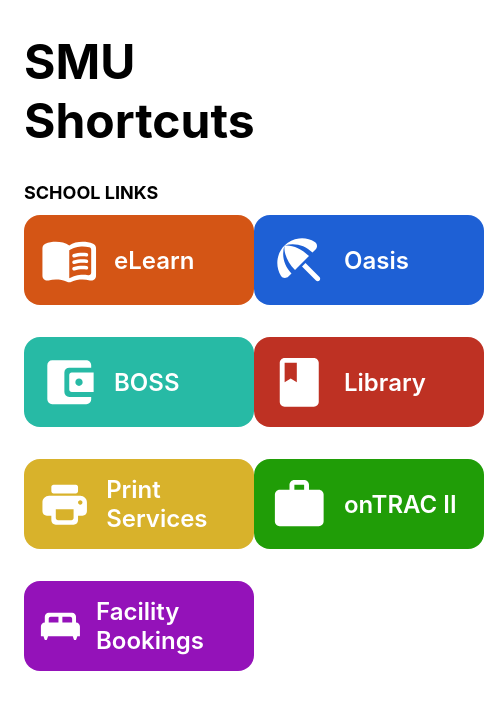
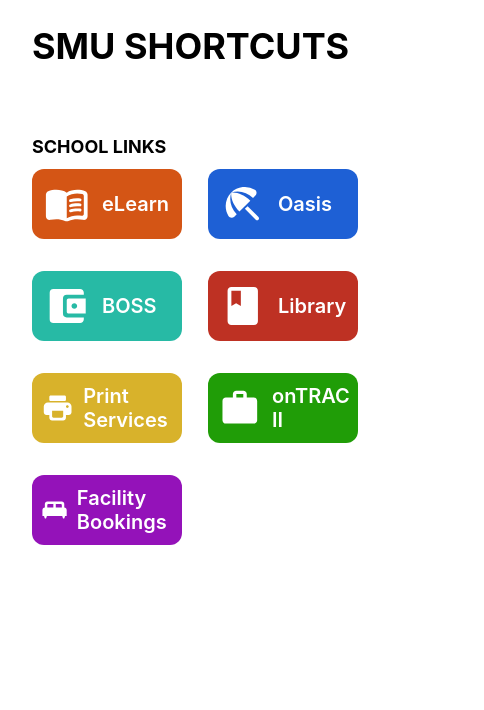
Before and after one commit to alphatrl/classmaid, a React (Create React App) app: page / in a window 390 px wide. Shown: the top 710 px of the page, 484 px wide, since content can reach past the window. Built offline with nearby package versions, Linux system fonts and the light colour scheme.

Commit message:
Improve Mobile Responsiveness

```diff
--- a/src/App.scss
+++ b/src/App.scss
@@ -1,10 +1,15 @@
 .App {
   padding-left: 10%;
   padding-right: 10%;
+  background-color: white;
 }
 
-.Header {
+.Hhader {
   font-size: 1.5em;
+}
+
+.schoolNav {
+  padding-top: 32px;
 }
 
 body {
@@ -16,22 +21,25 @@ body {
   -moz-osx-font-smoothing: grayscale;
 }
 
-code {
-  font-family: source-code-pro, Menlo, Monaco, Consolas, 'Courier New',
-    monospace;
-}
+// Mobile Friendly
 
-// Mobile Friendly
-@media (max-width: 700px) {
+@media (max-width: 800px) {
   .App {
-    padding-left: 16px;
-    padding-right: 16px;
+    padding-left: 32px;
+    padding-right: 32px;
   }
 }
 
-@media (max-width: 800px) {
+// @media (max-width: 720px) {
+//   .App {
+//     padding-left: 16px;
+//     padding-right: 16px;
+//   }
+// }
+
+@media (max-width: 350px) {
   .App {
-    padding-left: 24px;
-    padding-right: 24px;
+    padding-left: 8px;
+    padding-right: 8px;
   }
 }
--- a/src/App.tsx
+++ b/src/App.tsx
@@ -7,11 +7,11 @@ export const App: React.FC = () => {
 
   return (
     <div className="App">
-      <header className="Header">
+      <header className="header">
         <h1>SMU Shortcuts</h1>
       </header>
 
-      <main className="SchoolNav">
+      <main className="schoolNav">
         <CardList data={school_links} title={'School Links'} />
       </main>
     </div>
--- a/src/components/Card/styles.scss
+++ b/src/components/Card/styles.scss
@@ -22,8 +22,68 @@
 }
 
 .label {
-  height: auto;
   font-size: 24px;
   font-weight: 600;
   color: white;
 }
+
+/* Mobile Friendly */
+
+@media (max-width: 720px) {
+  .card {
+    border-radius: 12px;
+    width: 150px;
+  }
+
+  .imageView {
+    display: flex;
+    align-items: center;
+    justify-content: center;
+    width: 70px;
+    height: 70px;
+  }
+
+  .label {
+    font-size: 20px;
+  }
+}
+
+
+@media (max-width: 375px) {
+  .card {
+    border-radius: 12px;
+    width: 150px;
+  }
+
+  .imageView {
+    display: flex;
+    align-items: center;
+    justify-content: center;
+    width: 70px;
+    height: 70px;
+  }
+
+  .label {
+    font-size: 20px;
+  }
+}
+
+@media (max-width: 350px) {
+  .card {
+    border-radius: 12px;
+    width: 140px;
+    height: 100px;
+  }
+
+  .imageView {
+    display: flex;
+    align-items: center;
+    justify-content: center;
+    width: 50px;
+    height: 50px;
+  }
+
+  .label {
+    font-size: 20px;
+  }
+}
--- a/src/components/CardList/styles.scss
+++ b/src/components/CardList/styles.scss
@@ -6,7 +6,6 @@
   text-transform: uppercase;
   font-weight: bold;
   font-size: 18px;
-
   padding-bottom: 12px;
 }
 
@@ -32,8 +31,28 @@
   }
 }
 
-@media (max-width: 845px) {
+// @media (max-width: 750px) {
+//   .list {
+//     grid-template-columns: repeat(3, 1fr);
+
+//   }
+// }
+
+@media (max-width: 720px) {
   .list {
-    grid-template-columns: repeat(2, 1fr);
+    // display: flex;
+    // flex-direction: row;
+    // flex-wrap: wrap;
+    // justify-content: space-between;
+    grid-template-columns: repeat(3, 1fr);
   }
 }
+
+@media (max-width: 450px) {
+  .list {
+    display: flex;
+    flex-direction: row;
+    flex-wrap: wrap;
+    justify-content: space-between;
+  }
+}
--- a/src/images/icons.tsx
+++ b/src/images/icons.tsx
@@ -109,3 +109,57 @@ Book.defaultProps = {
   height: 'auto',
   width: 'auto',
 };
+
+Umbrella.defaultProps = {
+  fill: 'black',
+  height: 'auto',
+  width: 'auto',
+};
+
+Wallet.defaultProps = {
+  fill: 'black',
+  height: 'auto',
+  width: 'auto',
+};
+
+Book_2.defaultProps = {
+  fill: 'black',
+  height: 'auto',
+  width: 'auto',
+};
+
+Print.defaultProps = {
+  fill: 'black',
+  height: 'auto',
+  width: 'auto',
+};
+
+Work.defaultProps = {
+  fill: 'black',
+  height: 'auto',
+  width: 'auto',
+};
+
+Bed.defaultProps = {
+  fill: 'black',
+  height: 'auto',
+  width: 'auto',
+};
+
+Guide.defaultProps = {
+  fill: 'black',
+  height: 'auto',
+  width: 'auto',
+};
+
+Chat.defaultProps = {
+  fill: 'black',
+  height: 'auto',
+  width: 'auto',
+};
+
+Missing.defaultProps = {
+  fill: 'black',
+  height: 'auto',
+  width: 'auto',
+};
```
